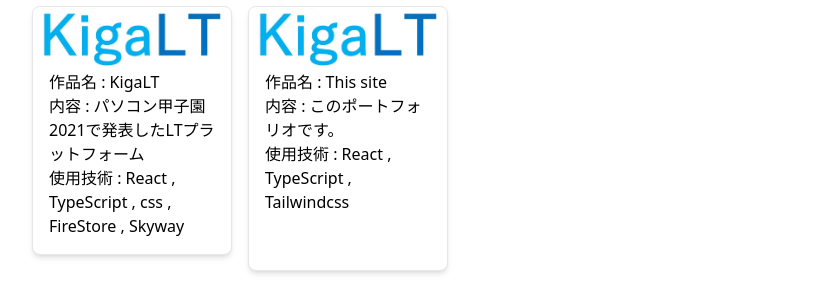
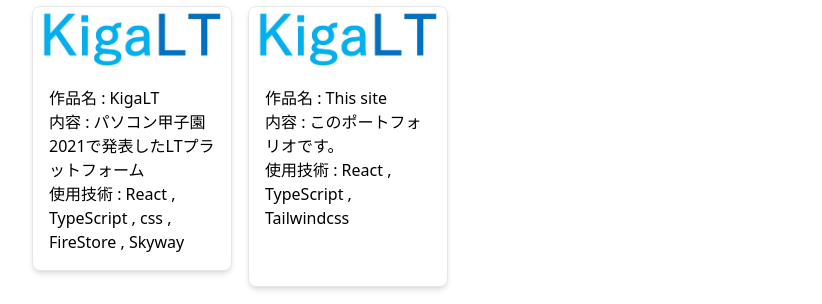
Before and after one commit to Sansai-snct/hp, a React (Create React App) app: page / in a window 1280 px wide. Shown: the part 2458-2762 px from the top of the page, without its empty margins (208-1030 px from the left). Built offline with nearby package versions, Linux system fonts and the light colour scheme; a web font is replaced by a local one.

Commit message:
[update] cardのサイズ調整&imageのバランスを修正

```diff
--- a/src/components/WorkDetail.tsx
+++ b/src/components/WorkDetail.tsx
@@ -12,11 +12,11 @@
   return (
     <div className="relactive bg-white rounded-lg border border-gray-200 shadow-md">
       <img
-        className="w-full h-hull block object-cover scale-90"
+        className="w-full max-h-32 block object-cover scale-90"
         src={src}
         alt={name}
       />
-      <div className="">
+      <div className="mt-4">
         <div className="mb-4 px-4">
           <div className=""> 作品名 : {name} </div>
           <div className="">内容 : {content}</div>
```
